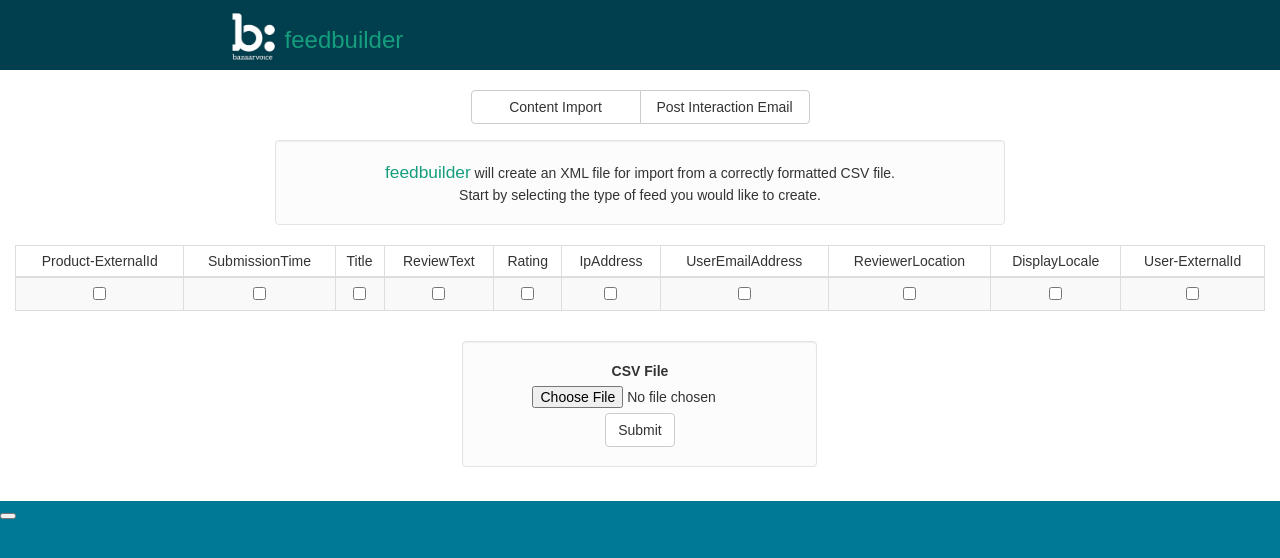
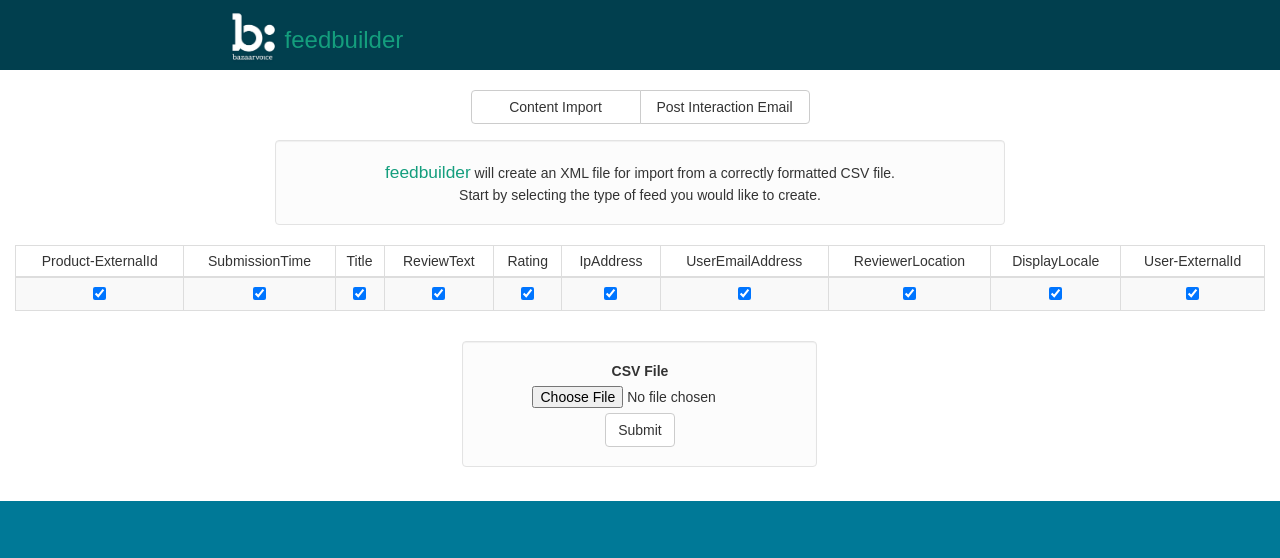
Before and after one commit to colin1717/feedbuilder, a React (Create React App) app: page / in a window 1280 px wide. Shown: the top 558 px of the page. Built offline with nearby package versions, Linux system fonts and the light colour scheme.

Commit message:
checkboxes start checked but presentColumns set in App is empty until checkbox is clicked

```diff
--- a/src/App.js
+++ b/src/App.js
@@ -7,13 +7,18 @@
 var Baby = require('babyparse');
 
 class App extends Component {
+
   constructor(){
     super();
 
     this.presentColumns = new Set();
+    this.presentColumnsArray = [];
 
     this._passPresentColumns = function(presentColumns){
       this.presentColumns = presentColumns;
+
+      console.log('===passPresentColumns====presentColumns=====');
+      console.log(this.presentColumns);
     }
 
     this._addCsv = function(data) {
@@ -25,12 +30,17 @@
       console.log(newCsv.parsed);
       console.log('====this.presentColumns====');
       console.log(this.presentColumns);
+
+      this._buildPresentColumnsArray(this.presentColumns);
     }
 
-    this.test = function(){
-      console.log(this.presentColumns);
+    this._buildPresentColumnsArray = function(presentColumns){
+      for (let column of presentColumns){
+        this.presentColumnsArray.push(column);
+      }
+      console.log('====presentColumnsArray=====');
+      console.log(this.presentColumnsArray);
     }
-
   }
 
   render() {
@@ -43,7 +53,6 @@
         <FeedPicker />
         <ColumnTable columns={ importColumns } passPresentColumns={this._passPresentColumns.bind(this)}/>
         <FileInput addCsv={this._addCsv.bind(this)}/>
-        <button onClick={this.test.bind(this)}></button>
       </div>
 
     )
--- a/src/child_components/ColumnCheckbox.js
+++ b/src/child_components/ColumnCheckbox.js
@@ -6,13 +6,13 @@
     super();
 
     this.state = {
-      isChecked: false
+      isChecked: true
     }
   }
 
   render() {
     return (
-      <input type='checkbox' value={this.props.title} onChange={this._toggleCheckbox.bind(this)} key={this.props.key} />
+      <input type='checkbox' checked={this.state.isChecked} value={this.props.title} onChange={this._toggleCheckbox.bind(this)} key={this.props.key} />
     )
   }
 
--- a/src/child_components/ColumnTable.js
+++ b/src/child_components/ColumnTable.js
@@ -6,6 +6,11 @@
 class ColumnTable extends Component {
   componentWillMount(){
     this.presentColumns = new Set();
+    for (let column of this.props.columns){
+      this.presentColumns.add(column.title)
+    }
+    console.log('=====this.presentColumns=====');
+    console.log(this.presentColumns);
   }
 
   _testProps() {
```
